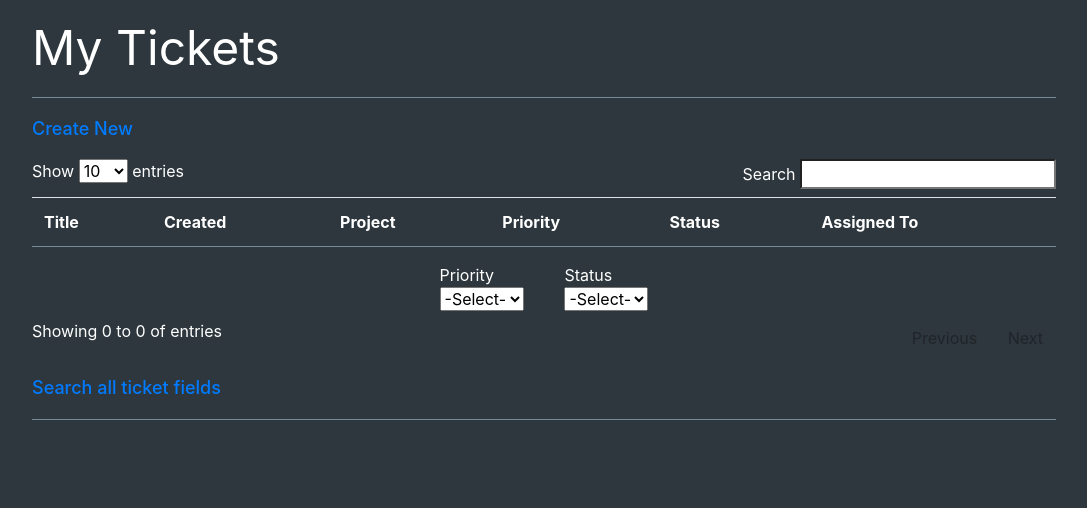
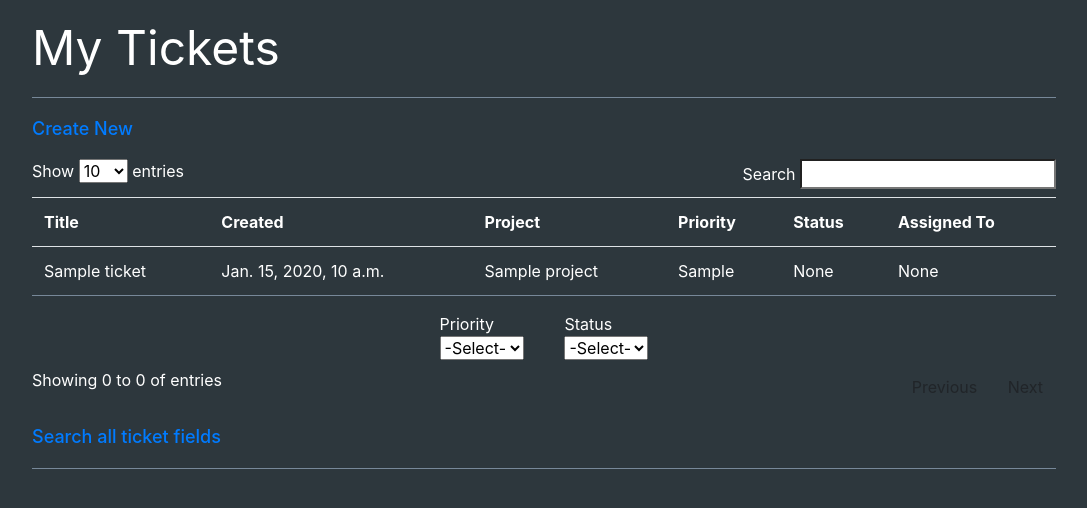
Before and after one commit to Anthony9698/BugTracker, a Django app: page /tickets/ in a window 1280 px wide. Shown: the part 61-569 px from the top of the page, without its empty margins (96-1183 px from the left). Run offline with Django 3.2, Linux system fonts and the light colour scheme; a user stored in the database is signed in; tables that the repository leaves empty hold one stand-in row (values such as "Sample post"); lists and menus that the app fills with data are empty; some libraries are stand-ins or nearby versions.

Commit message:
Updated ticket model to include time created column and tickets are now displayed in ticket table.

```diff
--- a/src/profiles/models.py
+++ b/src/profiles/models.py
@@ -75,3 +75,4 @@ class Ticket(models.Model):
     description = models.TextField(default="")
     project_id = models.ForeignKey(Project, default=None, on_delete=models.PROTECT)
     priority = models.CharField(max_length=64, null=False)
+    date_created = models.DateTimeField(default=now, editable=False)
--- a/src/profiles/templates/new_ticket.html
+++ b/src/profiles/templates/new_ticket.html
@@ -1,6 +1,5 @@
 {% extends 'dashboard.html' %}
 {% load crispy_forms_tags %}
-
 
 {% block content %}
 <div class="top-heading">
--- a/src/profiles/templates/tickets.html
+++ b/src/profiles/templates/tickets.html
@@ -31,6 +31,17 @@
                 <th>Status</th>
                 <th>Assigned To</th>
             </tr>
+
+            {% for ticket in user_tickets %}
+            <tr>
+                <td>{{ticket.title}}</td>
+                <td>{{ticket.date_created}}</td>
+                <td>{{ticket.project_id}}</td>
+                <td>{{ticket.priority}}</td>
+                <td>None</td>
+                <td>None</td>
+            </tr>
+            {% endfor %}
         </table>
     </div>
     <div class="priority-selection-wrapper">
--- a/src/profiles/views.py
+++ b/src/profiles/views.py
@@ -6,6 +6,7 @@ from django.contrib.auth.decorators import login_required
 from django.contrib import messages
 from profiles.forms import RegistrationForm, LoginForm, ProjectForm, TicketForm
 from django.contrib.auth.forms import AuthenticationForm
+from profiles.models import UserProfile, Project, Ticket
 
 # Create your views here.
 
@@ -66,12 +67,18 @@ def register_page(request):
 
 @login_required
 def dashboard(request):
-    return render(request, 'dashboard.html')
+    context = {}
+    return render(request, 'dashboard.html', context)
 
 
 @login_required
 def tickets(request):
-    return render(request, 'tickets.html')
+    context = {}
+    user_projects = Project.objects.filter(users__id=request.user.id)
+    user_tickets = Ticket.objects.filter(project_id__in=user_projects)
+    context['user_tickets'] = user_tickets
+
+    return render(request, 'tickets.html', context)
 
 
 @login_required
@@ -84,7 +91,7 @@ def new_ticket(request):
     form = TicketForm(request.POST, user_id=request.user.id)
     if form.is_valid():
         form.save()
-        return redirect("dashboard")
+        return redirect("tickets")
 
     context = {
         'new_ticket_form': form
@@ -99,7 +106,7 @@ def new_project(request):
     if form.is_valid():
         project = form.save()
         project.users.add(request.user)
-        return redirect("dashboard")
+        return redirect("projects")
 
     context = {
         'new_project_form': form
```
